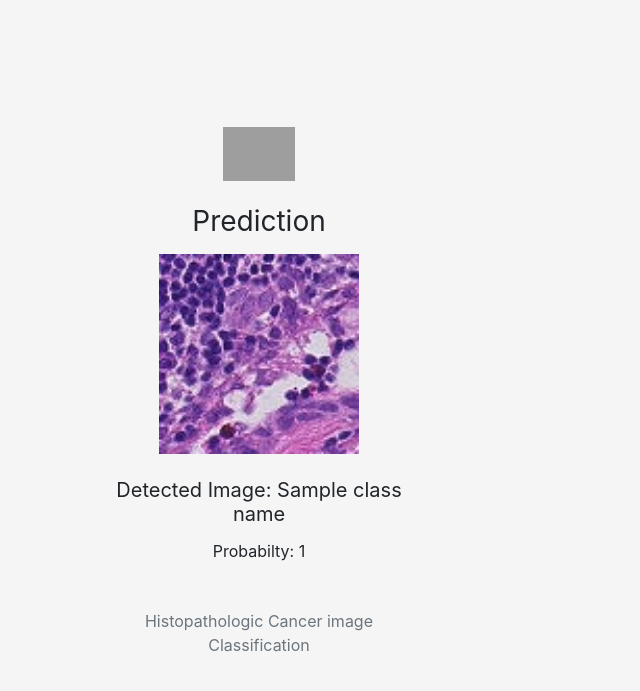
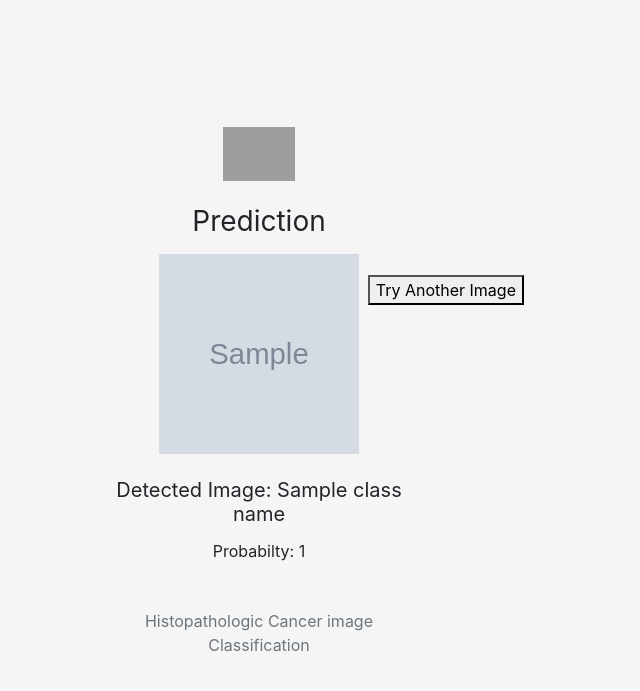
Before and after one commit to chinmaydas96/Cancer_Classification_Webapp, a Flask app: template templates/result.html in a window 1280 px wide. Shown: the top 691 px of the page, without its empty margins (381-1021 px from the left). Run offline with Flask 2, Linux system fonts and the light colour scheme; the template is opened without the code that fills it: most values are stand-ins (such as "Sample title", 1, 10 or a date in 2020); grey boxes marked "Sample" are stand-in pictures; some libraries are stand-ins or nearby versions; grey boxes are pictures that could not be loaded.

Commit message:
Update result.html

```diff
--- a/templates/result.html
+++ b/templates/result.html
@@ -24,7 +24,10 @@
     <form class="form-signin" method=post enctype=multipart/form-data>
         <img class="mb-4" src="/static/cancer.png" alt="" width="72">
         <h1 class="h3 mb-3 font-weight-normal">Prediction</h1>
-        <img src="/static/showimage.jpg" height="200" width="200"/>
+        <div>
+        <img src="{{ image }}" height="200" width="200" />
+	<button type='button' style="position: absolute; right: 375px; top: 275px;" onclick="window.location.href='{{ url_for( 'upload_file' ) }}';">Try Another Image</button
+        </div>
         <br>
         <br>
         <h5 class="h5 mb-3 font-weight-normal">Detected Image: {{ class_name }}</h5>
```
